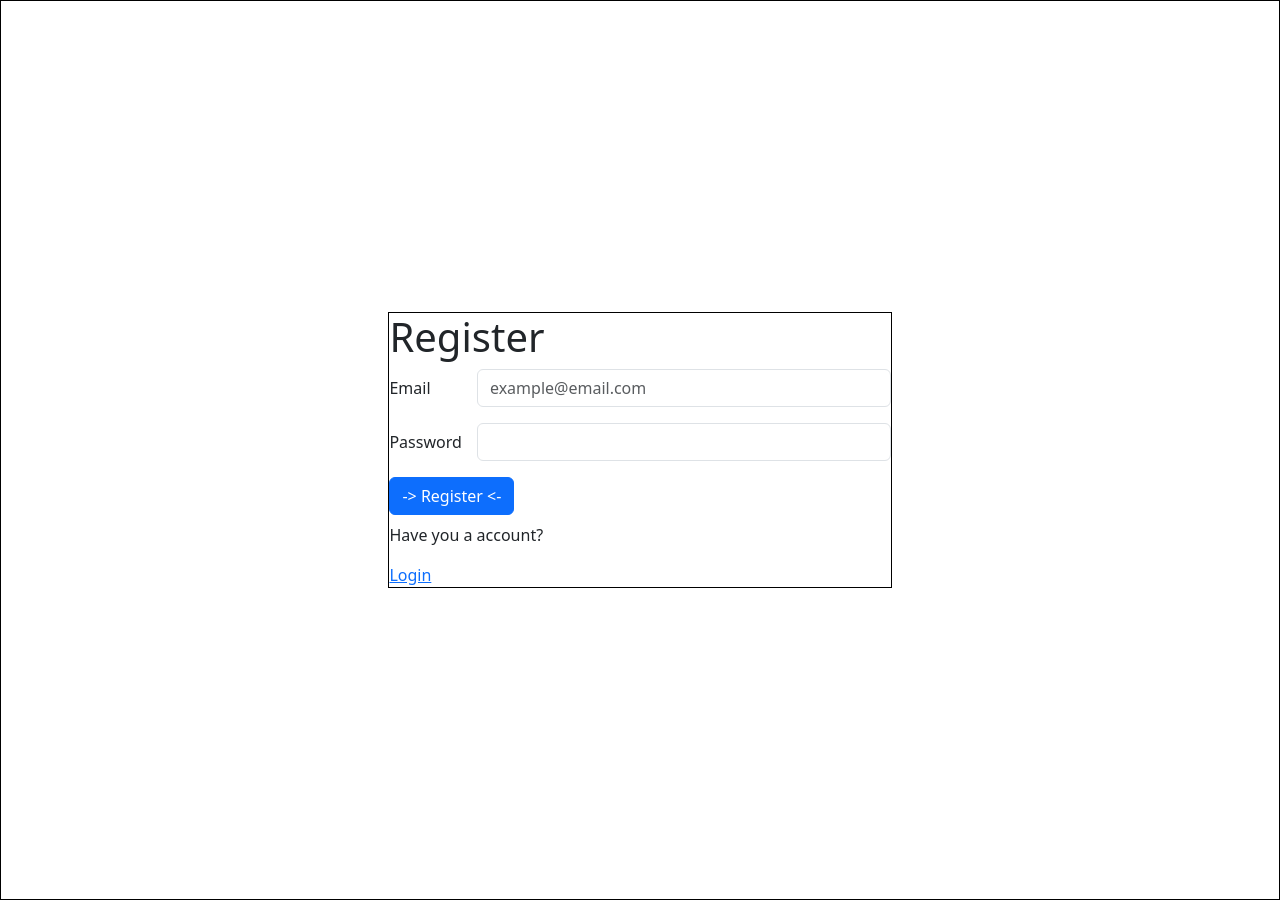
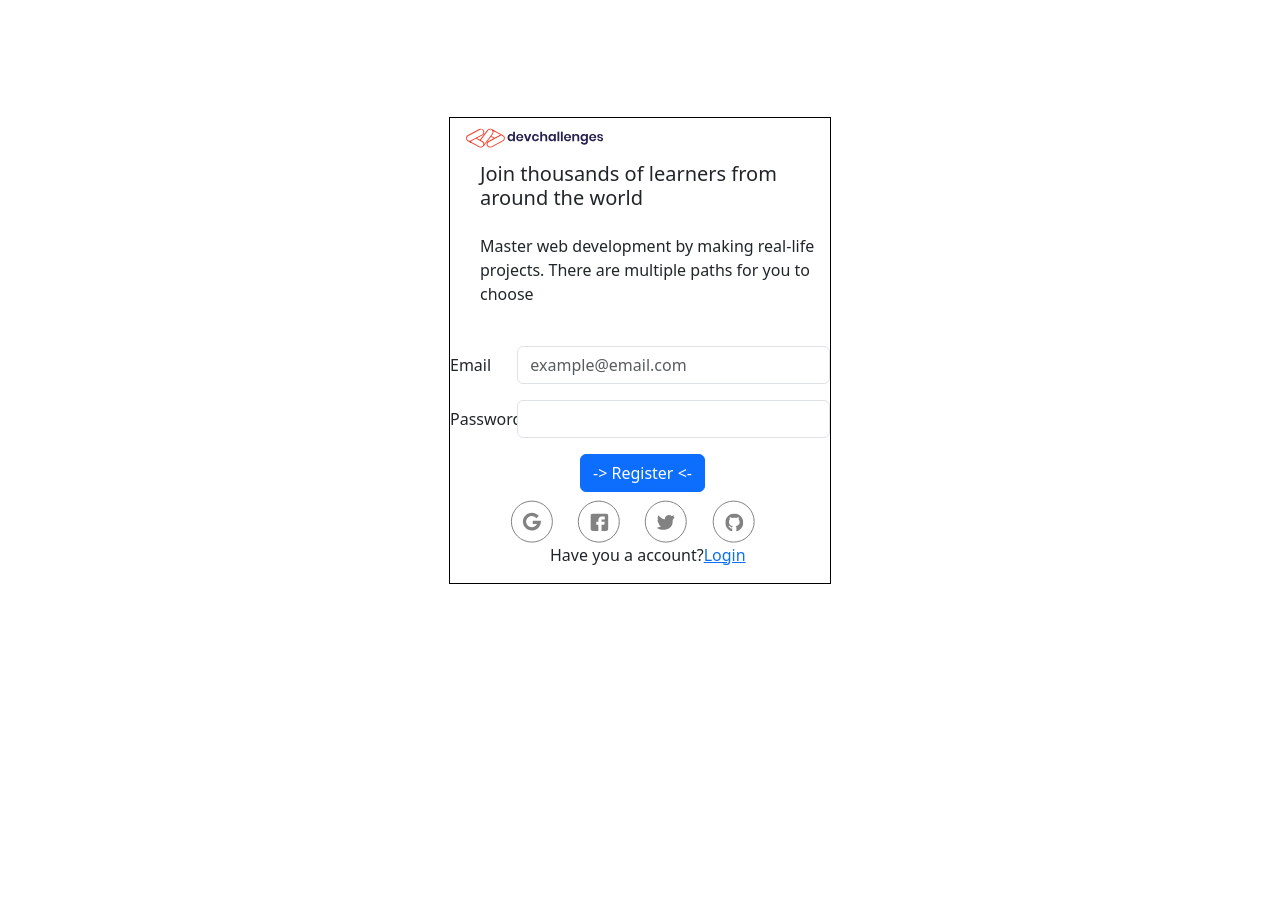
Before and after one commit to Dracosblood/login, a PHP site: page / in a window 1280 px wide. After the commit the page ends 584 px from the top, so only its background shows below. Run offline with PHP 8.4, Linux system fonts and the light colour scheme; a user stored in the database is signed in.

```diff
--- a/index.php
+++ b/index.php
@@ -1,3 +1,5 @@
+<? session_start();?>
+
 <!DOCTYPE html>
 <html lang="en">
 <head>
@@ -10,9 +12,15 @@
 </head>
 <body class="contenedor">
     <section class="principal">
+        <img src="./assets/devchallenges.svg" alt="##" class="img">
+            <br>
+        <h5 class="card-title titlep">Join thousands of learners from around the world</h5>
+            <br>
+        <p class="card-text parrap">Master web development  by making real-life <br>projects. There are multiple paths for you to<br> choose</p>
+            <br>
         <form action="/handle_db/create.php" method="POST">
             <div class="mb-3 row">
-                <h1>Register</h1>
+
                 <label  class="col-sm-2 col-form-label">Email</label>
                 <div class="col-sm-10">
                 <input type="email" class="form-control tamano" placeholder="example@email.com" name="correo">
@@ -25,20 +33,26 @@
                 </div>
             </div>
             <div class="col-auto btnlogin">
-                <button type="submit" class="btn btn-primary mb-2"> -> Register <-</button>
+                <button type="submit" class="btn btn-primary mb-2 bntresg"> -> Register <-</button>
             </div>
-            <div>
-                <?php
-                    session_start();
-                    if($_SESSION["duplicado"]){
-                        echo "<script>alert('El correo ya esta registrado.')</script>";
-                        $_SESSION["duplicado"] = false;
-                         "<br>";
-                    }
+            <div class="icon2">
+                <img class="icon" src="/assets/Google.svg">
+                <img class="icon" src="/assets/Facebook.svg">
+                <img class="icon" src="/assets/Twitter.svg">
+                <img class="icon" src="/assets/Gihub.svg">
+            </div>
+            <div class="dev">
 
-                ?>
+                  <?php
+            session_start();
+            if (isset($_SESSION["duplicado"])){
+               echo $_SESSION["duplicado"] = "<script>alert('El correo ya esta registrado.')</script>";;
+               unset($_SESSION["duplicado"]);
+            }
 
-            <p>Have you a account?</p><a href="/view/login.php">Login</a>
+            ?>
+
+            <p class="parf">Have you a account?</p><a href="/view/login.php">Login</a>
             </div>
         </form>
     </section>
--- a/view/style.css
+++ b/view/style.css
@@ -3,8 +3,8 @@
     display: grid;
     justify-content: center;
     align-items: center;
-    border: 1px solid black;
-    height: 900px;
+
+    height: 700px;
 }
 .contenedorcaja{
     border: 1px solid black;
@@ -23,6 +23,20 @@
 }
 .link{
     color: azure;
+}
+.img{
+    margin-left: 30px;
+    height: 20px;
+    position: relative;
+    top: 10px;
+    right: 120px;
+}
+.titlep{
+    margin-left: 30px;
+    width: 350px;
+}
+.parrap{
+    margin-left: 30px;
 }
 /*dashboard*/
 .bienve{
@@ -69,6 +83,19 @@ border: 1px solid #E0E0E0;
    border-radius: 20px;
 
 }
+.icon {
+    margin: 0 10px;
+
+  }
+  .icon2{
+    margin: 0 50px;
+  }
+  .bntresg{
+    margin-left: 130px;
+  }
+  .parf{
+    margin-left: 100px;
+  }
 header {
     width: 845.91px;
     text-align: center;
@@ -158,3 +185,6 @@ width: 150px;
     justify-content: center;
     align-items: center;
 }
+.dev{
+    display: flex;
+}
```
Also changed, not shown: databaseexport/login_db.sql (added, +72 -0 lines), view/login.php (+8 -2 lines), README.md, assets/Facebook.svg (added), assets/Gihub.svg (added), assets/Google.svg (added), assets/Twitter.svg (added), assets/devchallenges-light.svg (added), assets/devchallenges.png (added), assets/devchallenges.svg (added), assets/user.png (added).
